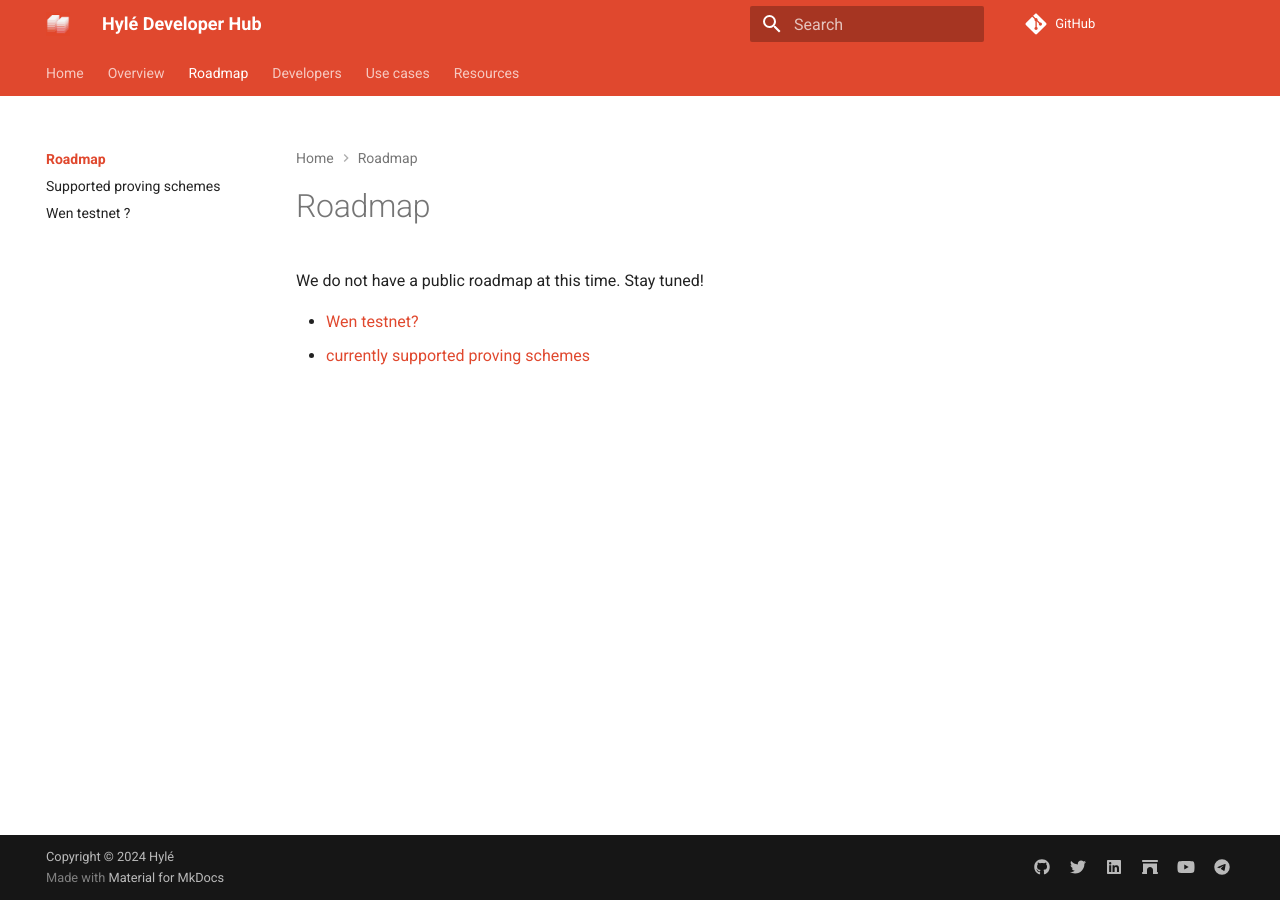
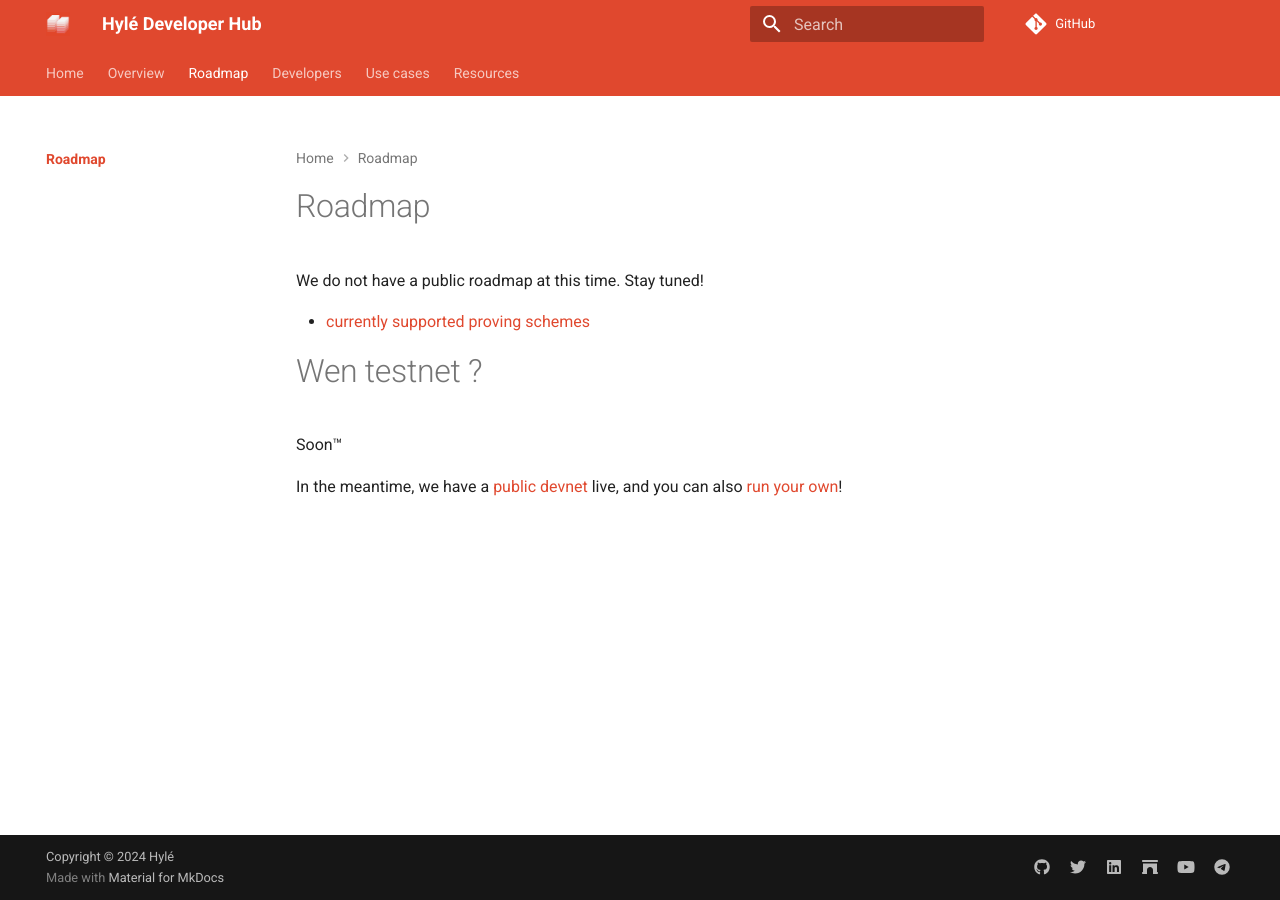
Before and after one commit to Hyle-org/devhub-hyle, an MkDocs documentation site: the page built from docs/roadmap/index.md, in a window 1280 px wide. Built offline with MkDocs 1.6.1 and Material for MkDocs 9.7.7, drawn with Linux system fonts in a browser that asks for light colours; comment, search, counter and statistics services are not loaded.

Commit message:
removed testnet page & put it in roadmap; moved supported schemes to overview

```diff
--- a/docs/roadmap/index.md
+++ b/docs/roadmap/index.md
@@ -6,5 +6,10 @@ title: Roadmap
 
 We do not have a public roadmap at this time. Stay tuned!
 
-- [Wen testnet?](./testnet.md)
-- [currently supported proving schemes](./supported-proving-schemes.md)
+- [currently supported proving schemes](./overview/supported-proving-schemes.md)
+
+# Wen testnet ?
+
+Soon&trade;
+
+In the meantime, we have a [public devnet](../developers/using-the-cli/connect-to-devnet.md) live, and you can also [run your own](../developers/using-the-cli/hyled-install-instructions.md)!
```
Also changed, not shown: docs/roadmap/testnet.md (deleted, +0 -5 lines), docs/overview/supported-proving-schemes.md (renamed from docs/roadmap/supported-proving-schemes.md).
